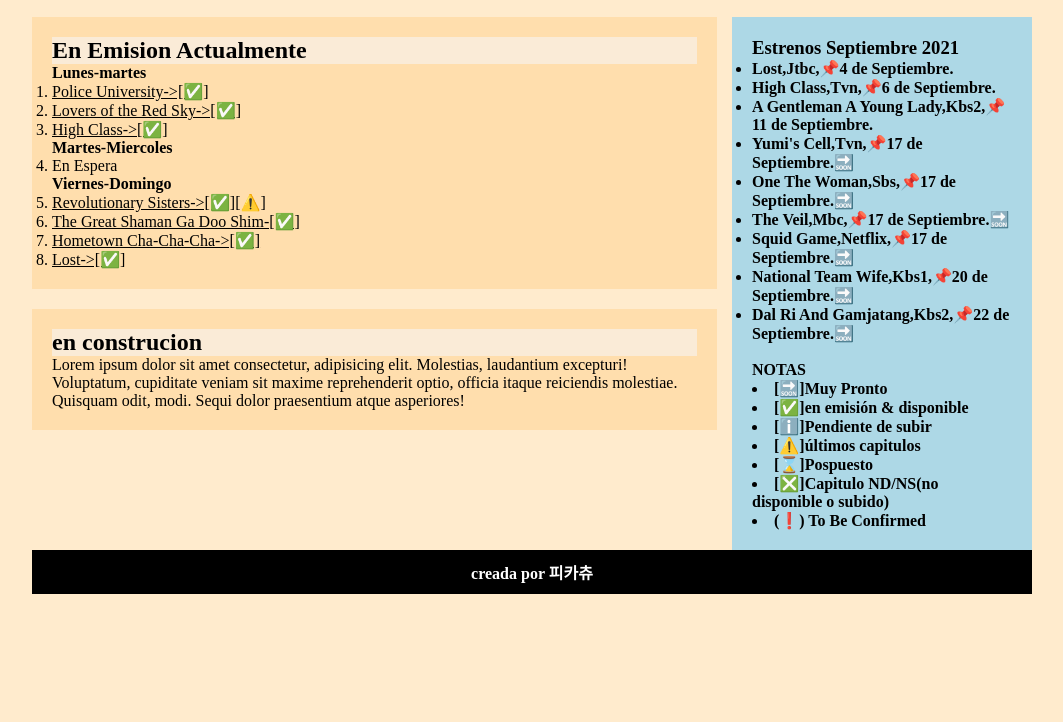
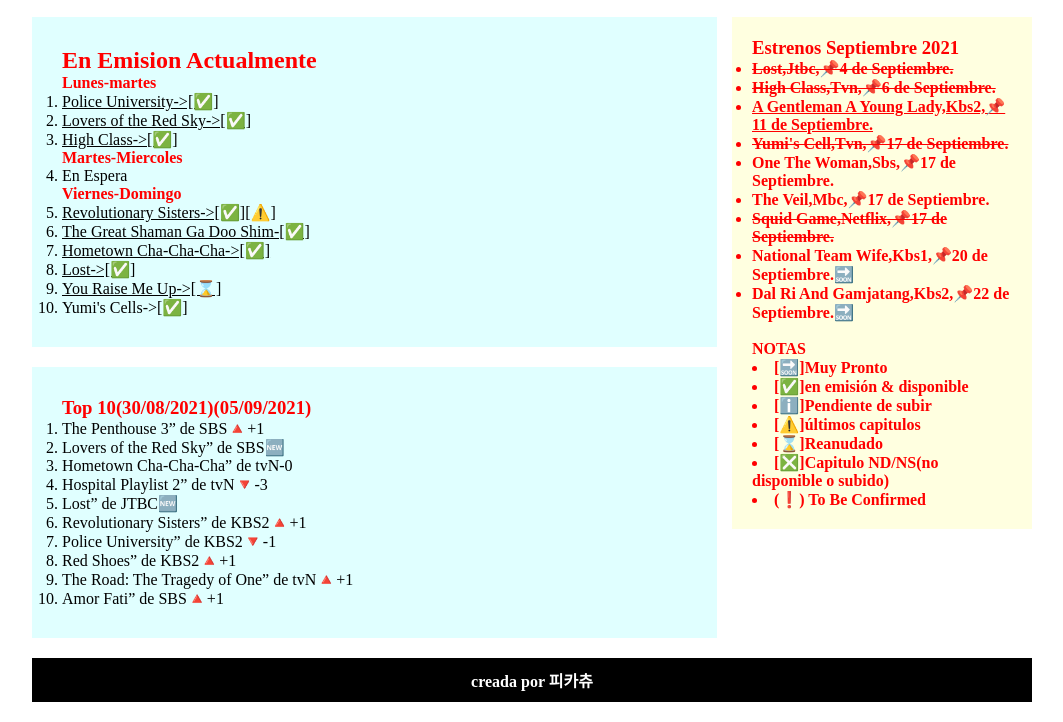
Before and after one commit to dev44x/dev44x.github.io, a plain HTML site: page index.html in a window 1280 px wide. Shown: the part 198-920 px from the top of the page, without its empty margins (108-1171 px from the left). Before the commit the page ends 812 px from the top, so only its background shows below. Drawn offline with Linux system fonts and the light colour scheme.

Commit message:
Initial commit

```diff
--- a/css/estilos.css
+++ b/css/estilos.css
@@ -9,12 +9,19 @@
 }
 
 h2 {
-	background: antiquewhite;
+	background: #lightcyan;
+	color: red;
 }
 
+h3 {
+    background: #lightblue;
+    color: red;
+}
+
+
 body {
-background:#e6e6e6 ;
-background-color: blanchedalmond;
+    background:#e6e6e6 ;
+    background-color: #fff;
 }
 
 
@@ -57,15 +64,15 @@
 }
 
 .main .articles article {
-	padding: 20px;
-	background: navajowhite;
+	padding: 30px;
+	background:lightcyan;
 	margin-bottom: 20px;
 
 }
 
 aside {
 	width: 30%;
-    background:lightblue;
+    background:lightyellow;
     float: left;
 	padding: 20px;
 	box-sizing:border-box ;
@@ -100,3 +107,7 @@
 a:active {
 	background:red;
 }
+
+strong, .note {
+	color: red;
+}
--- a/index.html
+++ b/index.html
@@ -42,6 +42,8 @@
                     <li><a href="https://dramaday.net/the-great-shaman-ga-doo-shim/">The Great Shaman Ga Doo Shim-[✅]</a><br></li>
                     <li><a href="https://dramaday.net/hometown-cha-cha-cha/">Hometown Cha-Cha-Cha->[✅]</a><br></li>
                     <li><a href="https://dramaday.net/lost/">Lost->[✅]</a></aside></li>
+                    <li><a href="https://dramaday.net/you-raise-me-up/">You Raise Me Up->[⌛️]</a></li>
+                    <li>Yumi's Cells->[✅]</li>
 
 
 
@@ -50,31 +52,45 @@
 
             </article>
             <article>
-                <h2>en construcion</h2>
-                <p>Lorem ipsum dolor sit amet consectetur, adipisicing elit. Molestias, laudantium excepturi! Voluptatum, cupiditate veniam sit maxime reprehenderit optio, officia itaque reiciendis molestiae. Quisquam odit, modi. Sequi dolor praesentium atque asperiores!</p>
+                <h3>Top 10(30/08/2021)(05/09/2021)</h3>
+
+                <div>
+                    <ol>
+                        <li>The Penthouse 3” de SBS🔺+1</li>
+                        <li>Lovers of the Red Sky” de SBS🆕</li>
+                        <li>Hometown Cha-Cha-Cha” de tvN-0</li>
+                        <li>Hospital Playlist 2” de tvN🔻-3</li>
+                        <li>Lost” de JTBC🆕</li>
+                        <li>Revolutionary Sisters” de KBS2🔺+1</li>
+                        <li>Police University” de KBS2🔻-1</li>
+                        <li>Red Shoes” de KBS2🔺+1</li>
+                        <li>The Road: The Tragedy of One” de tvN🔺+1</li>
+                        <li>Amor Fati” de SBS🔺+1</li>
+                    </ol>
+                </div>
 
             </article>
         </section>
         <aside>
-<h3 class="widget__title widget--sidebar-blog__title">Estrenos Septiembre 2021</h3><div class="textwidget"><p><strong></
+<h3 class="wigget titulo">Estrenos Septiembre 2021</h3><div class="textwidget"><p><strong></
 aside>
 <ul>
-    <li>Lost,Jtbc,📌4 de Septiembre.</li>
-    <li>High Class,Tvn,📌6 de Septiembre.</li>
-    <li>A Gentleman A Young Lady,Kbs2,📌11 de Septiembre.</li>
-    <li>Yumi's Cell,Tvn,📌17 de Septiembre.🔜</li>
-    <li>One The Woman,Sbs,📌17 de Septiembre.🔜</li>
-    <li>The Veil,Mbc,📌17 de Septiembre.🔜</li>
-    <li>Squid Game,Netflix,📌17 de Septiembre.🔜</li>
+    <li><del>Lost,Jtbc,📌4 de Septiembre.</del></li>
+    <li><del>High Class,Tvn,📌6 de Septiembre.</del></li>
+    <li><ins>A Gentleman A Young Lady,Kbs2,📌11 de Septiembre.</ins></li>
+    <li><del>Yumi's Cell,Tvn,📌17 de Septiembre.</del></del></li>
+    <li>One The Woman,Sbs,📌17 de Septiembre.</li>
+    <li>The Veil,Mbc,📌17 de Septiembre.</li>
+    <li><del>Squid Game,Netflix,📌17 de Septiembre.</del></li>
     <li>National Team Wife,Kbs1,📌20 de Septiembre.🔜</li>
     <li>Dal Ri And Gamjatang,Kbs2,📌22 de Septiembre.🔜</li>
 </ul><br>
-<strong>NOTAS</strong>
+<strong class="note">NOTAS</strong>
 <li>[🔜]Muy Pronto</li>
 <li>[✅]en emisión & disponible </li>
 <li>[ℹ️]Pendiente de subir</li>
 <li>[⚠️]últimos capitulos</li>
-<li>[⌛️]Pospuesto</li>
+<li>[⌛️]Reanudado</li>
 <li>[❎]Capitulo ND/NS(no disponible o subido)</li>
 <li>(❗️) To Be Confirmed</li>
     </section>
```
